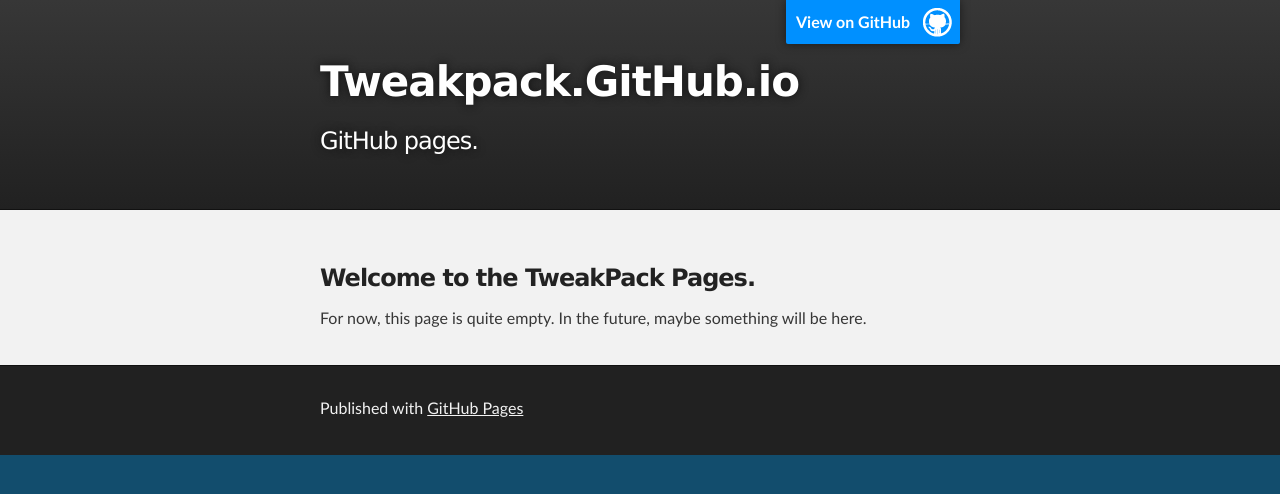
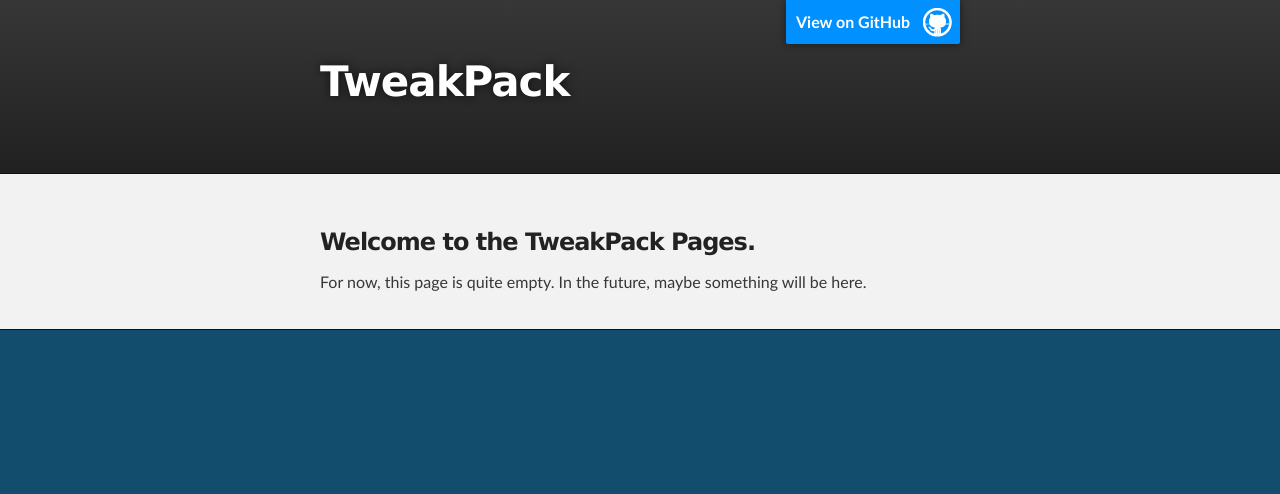
Before and after one commit to TweakPack/tweakpack.github.io, a plain HTML site: page index.html in a window 1280 px wide. Drawn offline with Linux system fonts and the light colour scheme.

Commit message:
Update index.html

```diff
--- a/index.html
+++ b/index.html
@@ -18,8 +18,8 @@
         <header class="inner">
           <a id="forkme_banner" href="https://github.com/TweakPack">View on GitHub</a>
 
-          <h1 id="project_title">Tweakpack.GitHub.io</h1>
-          <h2 id="project_tagline">GitHub pages.</h2>
+          <h1 id="project_title">TweakPack</h1>
+          <h2 id="project_tagline"></h2>
 
         </header>
     </div>
@@ -33,15 +33,5 @@
 <p>For now, this page is quite empty. In the future, maybe something will be here.</p>
       </section>
     </div>
-
-    <!-- FOOTER  -->
-    <div id="footer_wrap" class="outer">
-      <footer class="inner">
-        <p>Published with <a href="https://pages.github.com">GitHub Pages</a></p>
-      </footer>
-    </div>
-
-
-
   </body>
 </html>
```
